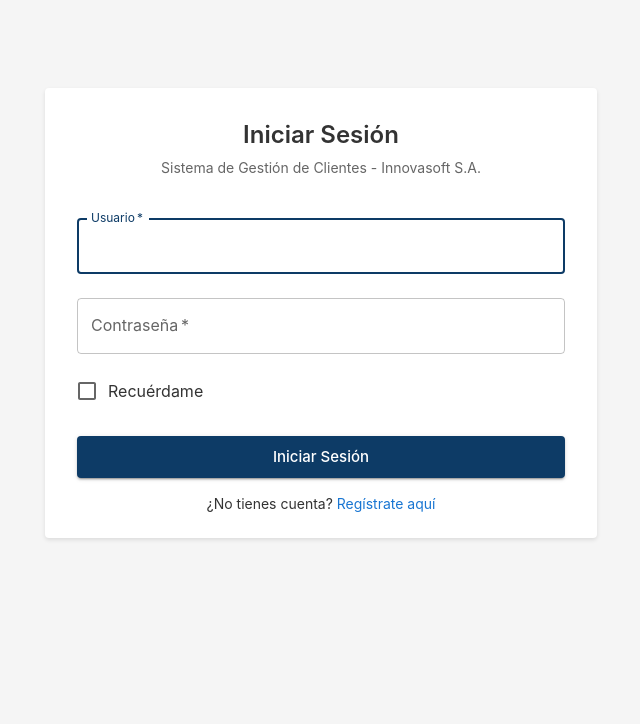
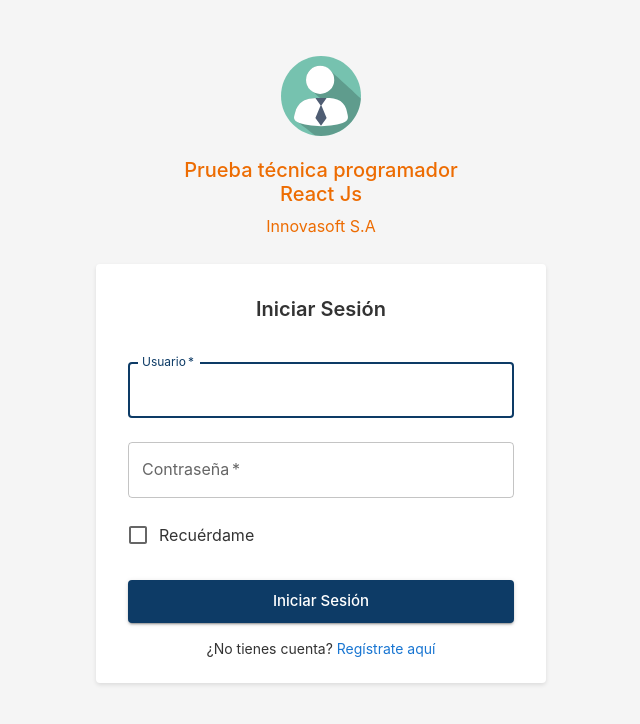
Before and after one commit to PushoDev/prueba-tecnica.innovasof, a React (Create React App) app: page /login in a window 1280 px wide. Shown: the top 724 px of the page, without its empty margins (319-959 px from the left). Built offline with nearby package versions, Linux system fonts and the light colour scheme.

Commit message:
finished prueba

```diff
--- a/public/index.html
+++ b/public/index.html
@@ -3,11 +3,12 @@
 
 <head>
   <meta charset="utf-8" />
-  <link rel="icon" href="%PUBLIC_URL%/favicon.ico" />
+  <link rel="icon" href="%PUBLIC_URL%/cliente.svg" />
   <meta name="viewport" content="width=device-width, initial-scale=1" />
   <meta name="theme-color" content="#000000" />
-  <meta name="description" content="Aplicacion para la gestion de clientes" />
-  <link rel="apple-touch-icon" href="%PUBLIC_URL%/logo192.png" />
+  <meta name="description" content="Aplicacion para la gestion de clientes. Diseñar un pequeño aplicativo que permita dar solución y representación gráfica
+a un problema clásico de Mantenimiento de un Clientes." />
+  <link rel="apple-touch-icon" href="%PUBLIC_URL%/cliente.svg" />
 
   <link rel="manifest" href="%PUBLIC_URL%/manifest.json" />
 
@@ -15,7 +16,8 @@
 </head>
 
 <body>
-  <noscript>You need to enable JavaScript to run this app.</noscript>
+  <noscript>Diseñar un pequeño aplicativo que permita dar solución y representación gráfica
+    a un problema clásico de Mantenimiento de un Clientes..</noscript>
   <div id="root"></div>
 
 </body>
--- a/src/pages/LoginPage.js
+++ b/src/pages/LoginPage.js
@@ -78,14 +78,41 @@
 
   return (
     <Container maxWidth="sm">
-      <Box sx={{ mt: 8, mb: 4 }}>
-        <Card elevation={3}>
+      <Box sx={{ mt: 4, mb: 4, display: 'flex', flexDirection: 'column', alignItems: 'center' }}>
+        {/* Logo and Branding */}
+        <Box sx={{ mb: 3, textAlign: 'center' }}>
+          <img
+            src="/cliente.svg"
+            alt="Logo"
+            style={{ width: '80px', height: '80px', marginBottom: '16px' }}
+          />
+          <Typography
+            variant="h5"
+            sx={{
+              color: '#ed6c02', // Orange/Amber from image
+              fontWeight: 500,
+              lineHeight: 1.2,
+              mb: 1
+            }}
+          >
+            Prueba técnica programador<br />
+            React Js
+          </Typography>
+          <Typography
+            variant="h6"
+            sx={{
+              color: '#ed6c02',
+              fontWeight: 400
+            }}
+          >
+            Innovasoft S.A
+          </Typography>
+        </Box>
+
+        <Card elevation={3} sx={{ width: '100%', maxWidth: 450 }}>
           <CardContent sx={{ p: 4 }}>
-            <Typography variant="h4" component="h1" gutterBottom align="center">
+            <Typography variant="h5" component="h2" gutterBottom align="center" sx={{ mb: 3, fontWeight: 600 }}>
               Iniciar Sesión
-            </Typography>
-            <Typography variant="body2" color="text.secondary" align="center" sx={{ mb: 3 }}>
-              Sistema de Gestión de Clientes - Innovasoft S.A.
             </Typography>
 
             {error && (
```
Also changed, not shown: public/cliente.svg (added).
